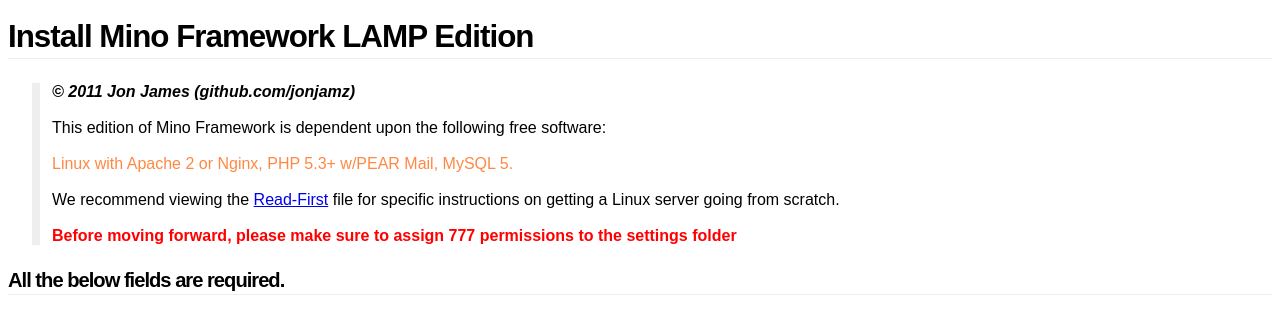
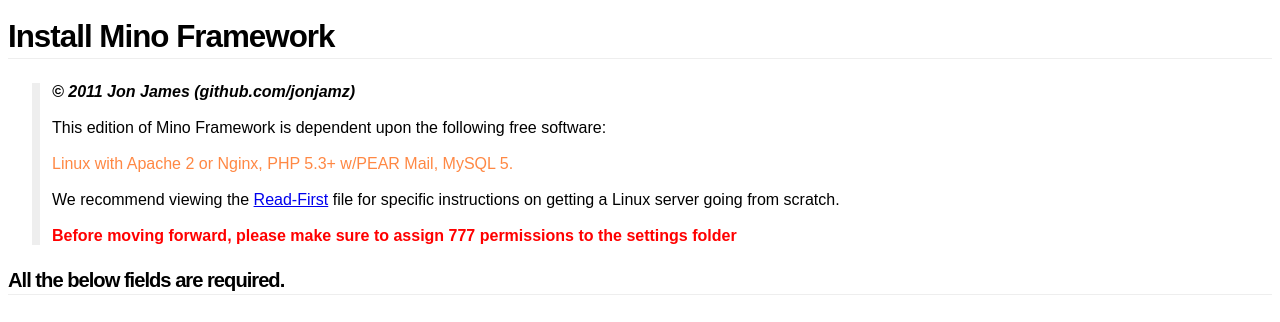
Before and after one commit to jonjamz/mino-cmf, a PHP site: page / in a window 1280 px wide. Shown: the top 322 px of the page. Run offline with PHP 8.4, Linux system fonts and the light colour scheme.

Commit message:
removed LAMP Edition from install since it is fully compatible with Nginx now as well

```diff
--- a/index.php
+++ b/index.php
@@ -131,7 +131,7 @@ _gaq.push(['_trackPageview']);
 <link rel="stylesheet" href="install.css">
 </head>
 <body>
-<h1>Install Mino Framework LAMP Edition</h1>
+<h1>Install Mino Framework</h1>
 <p>
 <em><b>&copy; 2011 Jon James (github.com/jonjamz)</b></em><br><br>
 This edition of Mino Framework is dependent upon the following free software:<br><br>
```
